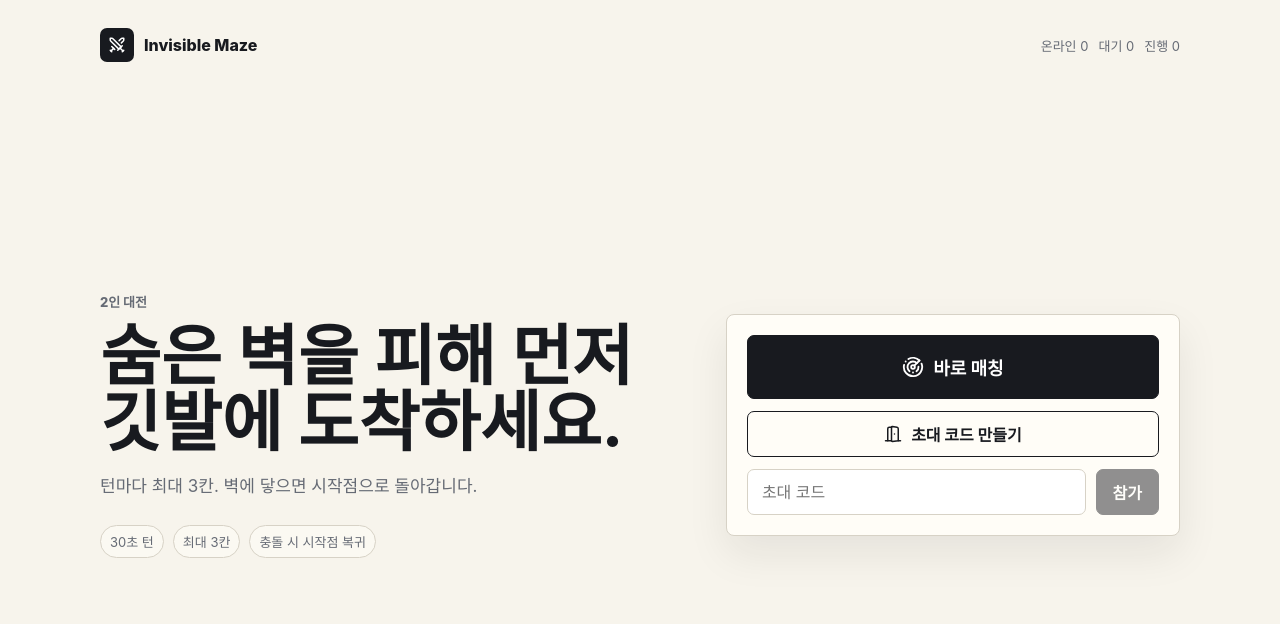
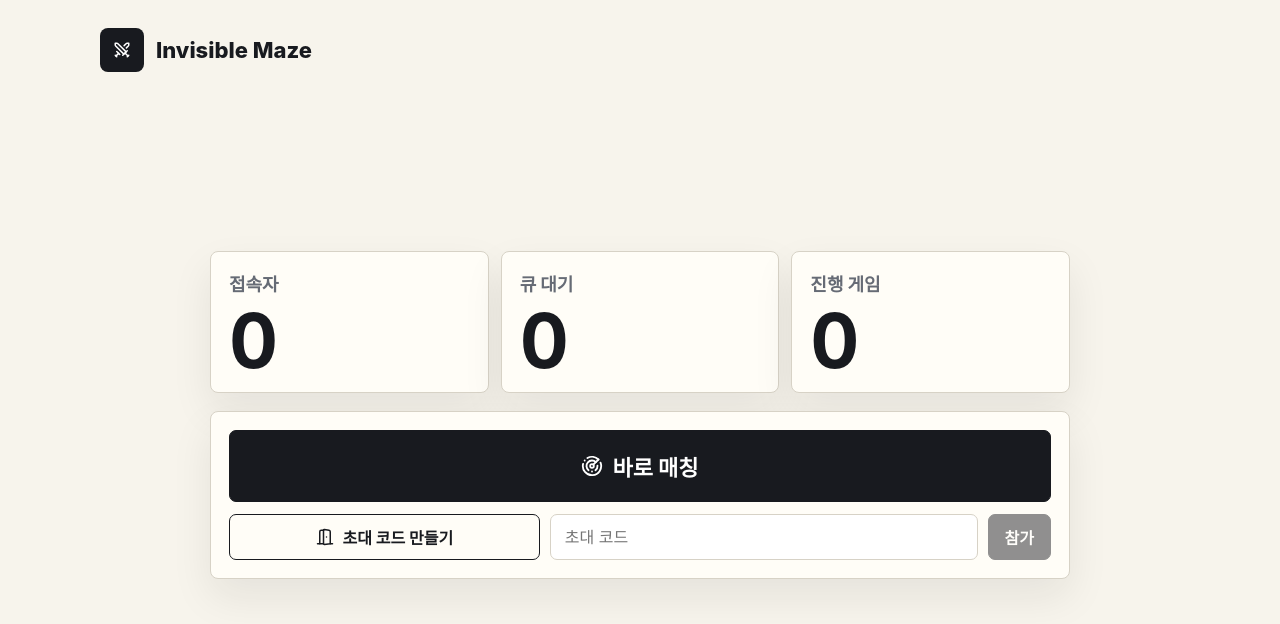
Before and after one commit to molla11/invisible-maze, a Next.js app: page / in a window 1280 px wide. Shown: the top 624 px of the page. Built offline with nearby package versions, Linux system fonts and the light colour scheme; no server answers.

Commit message:
Page style change

```diff
--- a/app/globals.css
+++ b/app/globals.css
@@ -60,19 +60,34 @@ button:disabled {
 .brand {
   display: flex;
   align-items: center;
-  gap: 10px;
-  font-weight: 760;
+  gap: 12px;
+  font-size: 22px;
+  font-weight: 850;
   letter-spacing: 0;
 }
 
 .brand-mark {
   display: grid;
-  width: 34px;
-  height: 34px;
+  width: 44px;
+  height: 44px;
   place-items: center;
   color: white;
   background: var(--ink);
-  border-radius: 7px;
+  border-radius: 8px;
+}
+
+.plain-home-link {
+  color: var(--ink);
+  font-family:
+    "Arial Rounded MT Bold", "Avenir Next Rounded", "Nunito", ui-rounded, system-ui, sans-serif;
+  font-size: 22px;
+  font-weight: 850;
+  text-decoration: none;
+}
+
+.plain-home-link:hover {
+  text-decoration: underline;
+  text-underline-offset: 4px;
 }
 
 .stats {
@@ -84,38 +99,16 @@ button:disabled {
 
 .hero {
   display: grid;
-  grid-template-columns: minmax(0, 0.9fr) minmax(340px, 0.7fr);
-  gap: 42px;
-  align-items: center;
-  min-height: calc(100vh - 130px);
+  gap: 18px;
+  align-items: stretch;
+  width: min(100%, 860px);
+  min-height: calc(100vh - 170px);
+  margin: 0 auto;
+  align-content: center;
 }
 
 .hero-copy {
   padding-top: 0;
-}
-
-.eyebrow {
-  margin: 0 0 12px;
-  color: var(--muted);
-  font-size: 13px;
-  font-weight: 760;
-  text-transform: uppercase;
-}
-
-h1 {
-  max-width: 620px;
-  margin: 0;
-  font-size: clamp(38px, 5.2vw, 66px);
-  line-height: 1;
-  letter-spacing: 0;
-}
-
-.lead {
-  max-width: 520px;
-  margin: 18px 0 0;
-  color: var(--muted);
-  font-size: 17px;
-  line-height: 1.6;
 }
 
 .entry-panel,
@@ -128,7 +121,7 @@ h1 {
 }
 
 .entry-panel {
-  padding: 20px;
+  padding: 18px;
 }
 
 .actions {
@@ -152,8 +145,65 @@ h1 {
 }
 
 .primary-action {
-  min-height: 64px;
-  font-size: 18px;
+  position: relative;
+  overflow: hidden;
+  min-height: 72px;
+  font-size: 22px;
+}
+
+.primary-action.is-queueing::before {
+  position: absolute;
+  inset: 0;
+  content: "";
+  background: linear-gradient(90deg, transparent, rgb(255 255 255 / 16%), transparent);
+  animation: queue-sweep 1.25s linear infinite;
+  transform: translateX(-100%);
+}
+
+.primary-action > * {
+  position: relative;
+  z-index: 1;
+}
+
+.queue-dots {
+  display: inline-flex;
+  gap: 4px;
+  align-items: center;
+}
+
+.queue-dots span {
+  width: 5px;
+  height: 5px;
+  background: currentColor;
+  border-radius: 50%;
+  animation: queue-dot 900ms ease-in-out infinite;
+}
+
+.queue-dots span:nth-child(2) {
+  animation-delay: 120ms;
+}
+
+.queue-dots span:nth-child(3) {
+  animation-delay: 240ms;
+}
+
+@keyframes queue-sweep {
+  to {
+    transform: translateX(100%);
+  }
+}
+
+@keyframes queue-dot {
+  0%,
+  80%,
+  100% {
+    opacity: 0.35;
+    transform: translateY(0);
+  }
+  40% {
+    opacity: 1;
+    transform: translateY(-3px);
+  }
 }
 
 .button.secondary {
@@ -169,6 +219,12 @@ h1 {
 .input-row {
   display: grid;
   grid-template-columns: 1fr auto;
+  gap: 10px;
+}
+
+.invite-row {
+  display: grid;
+  grid-template-columns: minmax(190px, 0.62fr) minmax(280px, 1fr);
   gap: 10px;
 }
 
@@ -195,20 +251,34 @@ h1 {
   font-weight: 740;
 }
 
-.rule-line {
-  display: flex;
-  flex-wrap: wrap;
-  gap: 9px;
-  margin-top: 24px;
-  color: var(--muted);
-  font-size: 13px;
+.metric-grid {
+  display: grid;
+  grid-template-columns: repeat(3, minmax(0, 1fr));
+  gap: 12px;
 }
 
-.rule-line span {
-  padding: 6px 9px;
+.metric-card {
+  display: grid;
+  min-height: 142px;
+  align-content: space-between;
+  padding: 18px;
+  background: var(--panel);
   border: 1px solid var(--line);
-  border-radius: 999px;
-  background: rgb(255 253 247 / 58%);
+  border-radius: 8px;
+  box-shadow: var(--shadow);
+}
+
+.metric-card span {
+  color: var(--muted);
+  font-size: 18px;
+  font-weight: 760;
+}
+
+.metric-card strong {
+  color: var(--ink);
+  font-size: clamp(44px, 7vw, 76px);
+  line-height: 0.9;
+  font-variant-numeric: tabular-nums;
 }
 
 .game-shell {
@@ -347,6 +417,22 @@ h1 {
   color: var(--blue);
 }
 
+.me-label {
+  position: absolute;
+  top: -4px;
+  left: 50%;
+  padding: 2px 7px 3px;
+  color: var(--ink);
+  background: var(--panel);
+  border: 1px solid var(--line);
+  border-radius: 999px;
+  font-size: 13px;
+  font-weight: 820;
+  line-height: 1;
+  transform: translateX(-50%);
+  box-shadow: 0 4px 8px rgb(24 26 31 / 12%);
+}
+
 .wall-flash {
   z-index: 3;
   background: var(--red);
@@ -384,6 +470,14 @@ h1 {
 
 .turn-card.blue {
   background: var(--blue);
+}
+
+.turn-card.win {
+  background: var(--green);
+}
+
+.turn-card.loss {
+  background: var(--ink);
 }
 
 .turn-card span {
@@ -452,6 +546,18 @@ h1 {
     flex-wrap: wrap;
     justify-content: flex-end;
   }
+
+  .metric-grid {
+    grid-template-columns: 1fr;
+  }
+
+  .metric-card {
+    min-height: 96px;
+  }
+
+  .invite-row {
+    grid-template-columns: 1fr;
+  }
 }
 
 @media (max-width: 520px) {
@@ -460,11 +566,15 @@ h1 {
     padding: 18px 0;
   }
 
-  h1 {
-    font-size: 43px;
+  .metric-card {
+    min-height: 112px;
   }
 
   .input-row {
     grid-template-columns: 1fr;
   }
+
+  .primary-action {
+    min-height: 62px;
+  }
 }
--- a/components/HomeClient.tsx
+++ b/components/HomeClient.tsx
@@ -97,32 +97,40 @@ export function HomeClient({ initialStats }: { initialStats: Stats }) {
           </span>
           {ko.appName}
         </div>
-        <div className="stats">
-          <span>온라인 {stats.online}</span>
-          <span>대기 {stats.waitingInQueue}</span>
-          <span>진행 {stats.activeGames}</span>
-        </div>
       </nav>
 
       <section className="hero">
         <div className="hero-copy">
-          <p className="eyebrow">2인 대전</p>
-          <h1>{ko.headline}</h1>
-          <p className="lead">{ko.subhead}</p>
-
-          <div className="rule-line">
-            <span>30초 턴</span>
-            <span>최대 3칸</span>
-            <span>충돌 시 시작점 복귀</span>
+          <div className="metric-grid" aria-label="서비스 상태">
+            <div className="metric-card">
+              <span>접속자</span>
+              <strong>{stats.online}</strong>
+            </div>
+            <div className="metric-card">
+              <span>큐 대기</span>
+              <strong>{stats.waitingInQueue}</strong>
+            </div>
+            <div className="metric-card">
+              <span>진행 게임</span>
+              <strong>{stats.activeGames}</strong>
+            </div>
           </div>
         </div>
 
         <div className="entry-panel">
           <div className="actions">
-            <button className="button primary-action" disabled={busy} onClick={autoMatch}>
+            <button className={`button primary-action ${queued ? "is-queueing" : ""}`} disabled={busy} onClick={autoMatch}>
               <Radar size={22} />
-              {ko.autoMatch}
+              <span>{queued ? "매칭 대기 중" : ko.autoMatch}</span>
+              {queued ? (
+                <span className="queue-dots" aria-hidden="true">
+                  <span />
+                  <span />
+                  <span />
+                </span>
+              ) : null}
             </button>
+            <div className="invite-row">
               <button className="button secondary" disabled={busy} onClick={createInvite}>
                 <DoorOpen size={18} />
                 {ko.createRoom}
@@ -140,6 +148,7 @@ export function HomeClient({ initialStats }: { initialStats: Stats }) {
                 </button>
               </div>
             </div>
+          </div>
           {notice ? <p className="notice strong-notice">{notice}</p> : null}
         </div>
       </section>
--- a/lib/i18n/ko.ts
+++ b/lib/i18n/ko.ts
@@ -1,7 +1,5 @@
 export const ko = {
   appName: "Invisible Maze",
-  headline: "숨은 벽을 피해 먼저 깃발에 도착하세요.",
-  subhead: "턴마다 최대 3칸. 벽에 닿으면 시작점으로 돌아갑니다.",
   autoMatch: "바로 매칭",
   createRoom: "초대 코드 만들기",
   joinRoom: "참가",
```
Also changed, not shown: components/GameClient.tsx (+13 -7 lines). Lines whose indentation alone changed are shown as unchanged.
